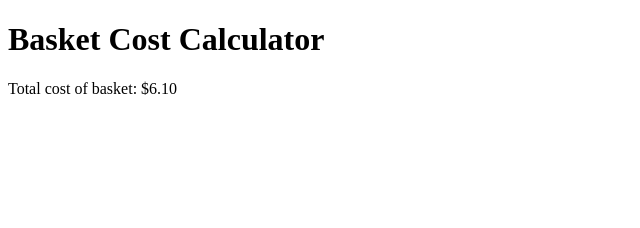
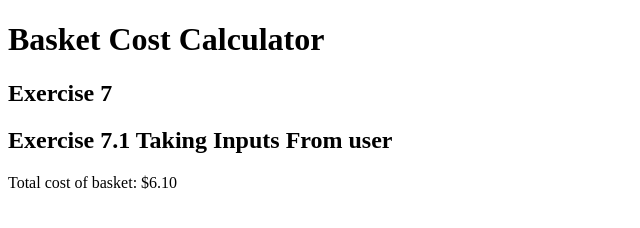
Before and after one commit to Saad982/Class2Exercise, a plain HTML site: page Exercise7.html in a window 1280 px wide. Shown: the whole page, without its empty margins (0-640 px from the left). Drawn offline with Linux system fonts and the light colour scheme.

Commit message:
Checking the headings for 7.1

```diff
--- a/Exercise7.html
+++ b/Exercise7.html
@@ -5,7 +5,12 @@
     <title>Exercise 7 - 8 - 9</title>
 </head>
 <body>
-    <h1>Basket Cost Calculator</h1>
+    <h1> Basket Cost Calculator</h1>
+    <h2>Exercise 7 </h2>
+
+    <h2>Exercise 7.1 Taking Inputs From user</h2>
+
+
 <script>
 
    function f7(basket, prices) {
```
